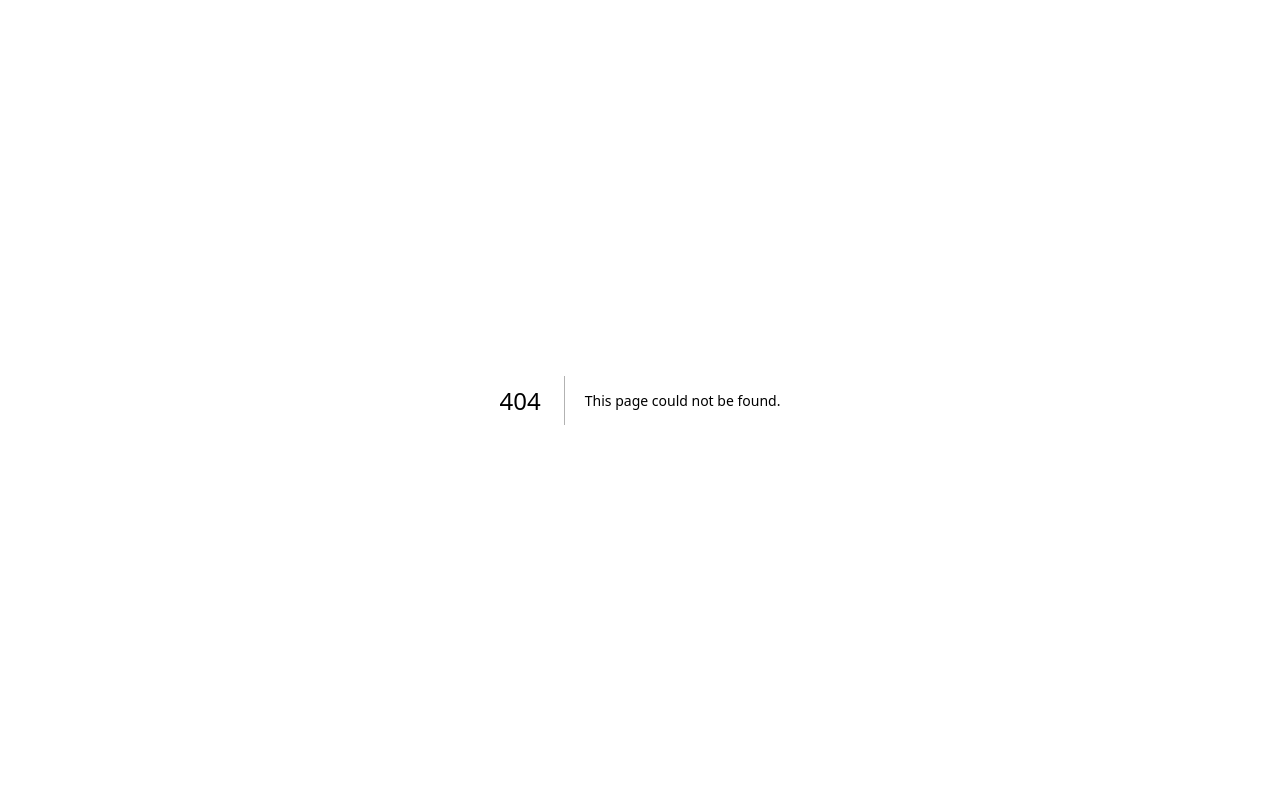
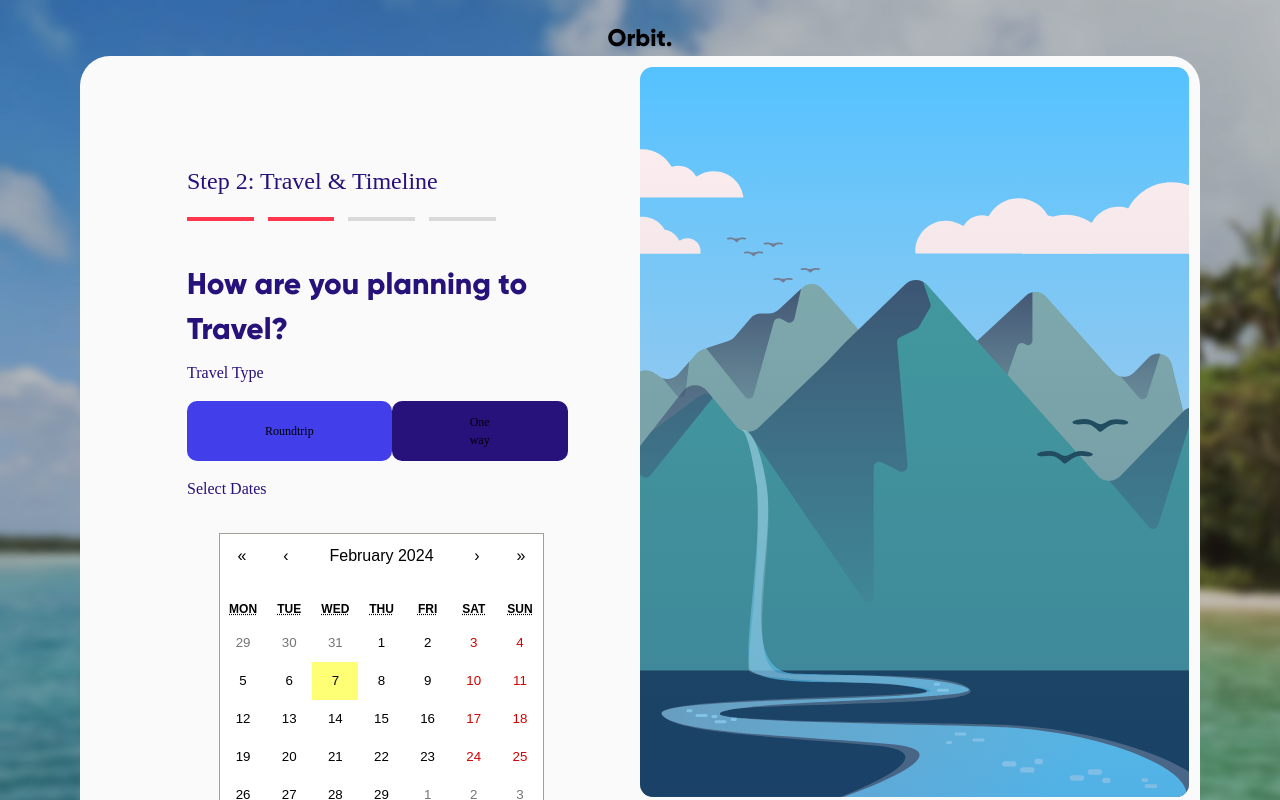
Before and after one commit to cozy6/Orbit, a Next.js app: page /onboarding_2 in a window 1280 px wide. Before the commit this address had no page. Shown: the top 800 px of the page. Built offline with nearby package versions, Linux system fonts and the light colour scheme; a web font is replaced by a local one.

Commit message:
onboarding step 2

```diff
--- a/package.json
+++ b/package.json
@@ -11,6 +11,7 @@
   "dependencies": {
     "next": "14.0.4",
     "react": "^18",
+    "react-calendar": "^4.8.0",
     "react-dom": "^18"
   },
   "devDependencies": {
--- a/src/pages/onboarding.tsx
+++ b/src/pages/onboarding.tsx
@@ -75,7 +75,7 @@ export default function Onboarding() {
                     width={642}
                     alt="location graphic"
                 />
-                <Link href="/onboarding_3">
+                <Link href="/onboarding_2">
                     <button className={styles.button}>Submit</button>
                 </Link>
             </div>
--- /dev/null
+++ b/src/pages/onboarding_2.tsx
@@ -0,0 +1,66 @@
+import Image from "next/image";
+import styles from "@/styles/onboarding.module.css";
+import Link from "next/link";
+
+//Components
+import Calendar from "react-calendar";
+import "react-calendar/dist/Calendar.css";
+
+export default function Onboarding() {
+  return (
+    <main className={styles.main}>
+      <div className={`${styles.mainContainer} ${styles.background}`}>
+        <div className={styles.heading}>
+          <p>Orbit.</p>
+        </div>
+        <div className={styles.surveyContainer}>
+          <div className={styles.content}>
+            <div className={styles.description}>
+              <p className={styles.stage}>Step 2: Travel & Timeline</p>
+              <div className={styles.progressBar}>
+                <div className={styles.currentStep}></div>
+                <div className={styles.currentStep}></div>
+                <div className={styles.step}></div>
+                <div className={styles.step}></div>
+              </div>
+            </div>
+            <p className={styles.question_o2}>How are you planning to Travel?</p>
+            <p style={{ fontFamily: "var(--body-font)", color: "var(--dark-blue)" }}>Travel Type</p>
+            <div style={{ display: "flex", marginTop: "1em" }}>
+              <button
+                style={{
+                  backgroundColor: "#413EEA",
+                  padding: "12px 78px",
+                  borderRadius: "10px",
+                  fontFamily: "var(--body-font)",
+                  fontSize: "var(--tablet-body-12pt)",
+                }}>
+                Roundtrip
+              </button>
+              <button
+                style={{
+                  backgroundColor: "#27117B",
+                  padding: "12px 78px",
+                  borderRadius: "10px",
+                  fontFamily: "var(--body-font)",
+                  fontSize: "var(--tablet-body-12pt)",
+                }}>
+                One way
+              </button>
+            </div>
+            <p style={{ fontFamily: "var(--body-font)", color: "var(--dark-blue)", marginTop: "1em" }}>Select Dates</p>
+            <div style={{ color: "#000", marginTop: "2em", marginLeft: "2em" }}>
+              <Calendar />
+            </div>
+          </div>
+          <div className={styles.graphic}>
+            <Image src={"/images/graphics/onboarding-2-graphic.svg"} height={854} width={642} alt="location graphic" />
+            <Link href="/onboarding_3">
+              <button className={styles.button}>Submit</button>
+            </Link>
+          </div>
+        </div>
+      </div>
+    </main>
+  );
+}
--- a/src/styles/onboarding.module.css
+++ b/src/styles/onboarding.module.css
@@ -79,6 +79,13 @@
     font-size: var(--desktop-heading2);
     color: var(--dark-blue);
     margin-bottom: 64px;
+}
+
+.question_o2{
+    font-family: var(--heading-font);
+    font-size: var(--desktop-heading2);
+    color: var(--dark-blue);
+    margin-bottom: 10px;
 }
 
 .dropdown{
```
Also changed, not shown: public/images/graphics/onboarding-2-graphic.svg (added), 1 other file (tests, documents, lock files or other folders).
